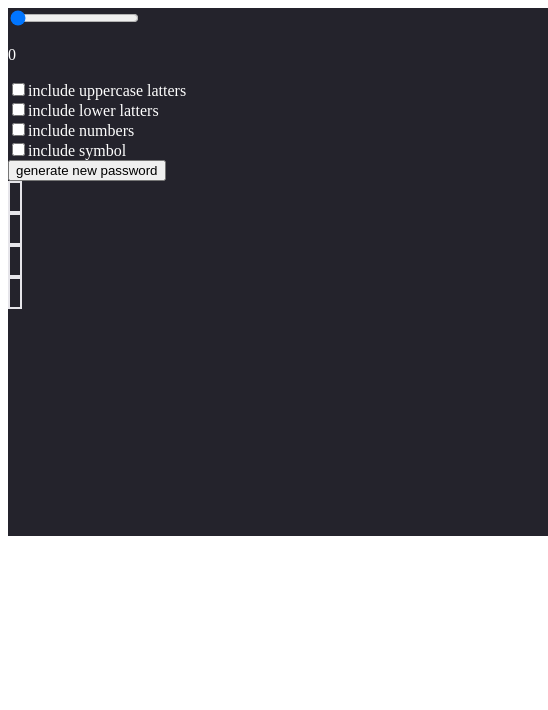
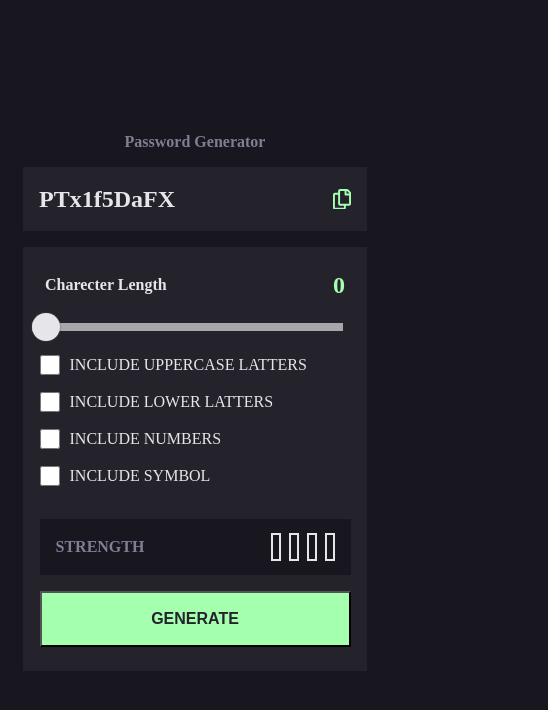
Before and after one commit to Nottoodaay/password-generator, a React (Vite) app: page / in a window 390 px wide. Shown: the top 710 px of the page, 548 px wide, since content can reach past the window. Built offline with nearby package versions, Linux system fonts and the light colour scheme.

Commit message:
fix passwordStrength logic and done mobile responsive styles

```diff
--- a/src/App.css
+++ b/src/App.css
@@ -0,0 +1,8 @@
+body{
+    background-color: #18171F;
+    display: flex;
+    align-items: center;
+    justify-content: center;
+
+    margin-top: 133px;
+}
--- a/src/App.tsx
+++ b/src/App.tsx
@@ -4,9 +4,6 @@ import './App.css'
 import { OptionsContainer } from './components/optionsContainer/OptionsContainer'
 
 function App() {
-
-
-
   return (
     <>
       <OptionsContainer/>
--- /dev/null
+++ b/src/atoms/InputTypeRange.tsx
@@ -0,0 +1,30 @@
+import React, {useState} from 'react'
+
+type props = {
+    passwordLength: number;
+    setPasswordLength: (val: number) => void
+}
+
+export const InputTypeRange: React.FC<props> = ({passwordLength, setPasswordLength}) => {
+
+    const [backgroundSize, setBackgroundSize] = useState<number>(0)
+
+    const handleChange = (event: string) =>{
+        setBackgroundSize((+event / 20) * 100)
+        setPasswordLength(+event)
+    }
+
+  return (
+    <>
+        <input
+            type='range'
+            min='0'
+            max='20'
+            step={1}
+            value={passwordLength}
+            onChange={e=>handleChange(e.target.value)}
+            style={{backgroundSize: `${backgroundSize}%`}}
+            />
+    </>
+  )
+}
--- a/src/components/optionsContainer/OptionsContainer.scss
+++ b/src/components/optionsContainer/OptionsContainer.scss
@@ -1,21 +1,209 @@
-.optionsContainer{
-    width: 540px;
-    height: 528px;
 
-    background-color: rgba(36, 35, 44, 1);
-    color: white;
+.body{
+    display: flex;
+    flex-direction: column;
+    align-items: center;
+    gap: 16px;
 
 
-    .strengthBox{
-        width: 10px;
-        height: 28px;
-
-        border: 2px solid rgba(230, 229, 234, 1);
+    h1{
+    font-size: 16px;
+    font-weight: 700;
+    color: rgba(129, 125, 146, 1);
     }
 
-    .checkBoxContainer{
+    .passwordContainer{
+        width: 344px;
+        height: 64px;
+
+        background-color: rgba(36, 35, 44, 1);
+
         display: flex;
-        flex-direction: column;
+        align-items: center;
+        justify-content: space-between;
+
+        h2{
+            margin-left: 16px;
+            font-size: 24px;
+            font-weight: 700;
+            color: rgba(230, 229, 234, 1);
+        }
+
+        div{
+            cursor: pointer;
+
+            width: 18px;
+            height: 20px;
+
+            margin-right: 16px;
+
+            background-image: url(../../assets/icon-copy.svg);
+            background-repeat: no-repeat;
+            background-size: cover;
+        }
     }
 
+    .optionsContainer{
+        width: 344px;
+        height: 424px;
+
+        display: flex;
+        align-items: center;
+        justify-content: center;
+        flex-direction: column;
+
+        background-color: #24232C;
+        color: white;
+
+        .rangeContainer{
+            width: 311px;
+            height: 67px;
+
+            display: flex;
+            align-items: center;
+            flex-direction: column;
+            gap: 8px;
+
+            .charecterLengthContainer{
+                width: 300px;
+                height: 30px;
+
+                display: flex;
+                align-items: center;
+                justify-content: space-between;
+
+                margin: 16px;
+
+                h3{
+                    font-size: 16px;
+                    font-weight: 700;
+                    color: rgba(230, 229, 234, 1);
+                }
+
+                div{
+                    font-size: 24px;
+                    font-weight: 700;
+                    color: rgba(164, 255, 175, 1);
+                }
+            }
+
+
+            input[type="range"] {
+                -webkit-appearance: none;
+                margin-right: 15px;
+                width: 311px;
+                height: 8px;
+                background: rgba(255, 255, 255, 0.6);
+                background-image: linear-gradient(#ff4500, #ff4500);
+                background-size: 50% 100%;
+                background-repeat: no-repeat;
+            }
+
+            input[type="range"]::-webkit-slider-thumb {
+                -webkit-appearance: none;
+                height: 28px;
+                width: 28px;
+                border-radius: 50%;
+                background:rgba(230, 229, 234, 1);
+                cursor: pointer;
+                box-shadow: 0 0 2px 0 #555;
+                transition: background .3s ease-in-out;
+            }
+
+            input[type=range]::-webkit-slider-runnable-track  {
+                -webkit-appearance: none;
+                box-shadow: none;
+                border: none;
+                background: transparent;
+            }
+        }
+
+        .checkBoxContainer{
+            width: 311px;
+            height: 132px;
+
+            display: flex;
+            flex-direction: column;
+            gap: 16px;
+
+            margin: 32px;
+
+            div{
+                width: 280px;
+                height: 21px;
+                display: flex;
+                align-items: center;
+                gap: 10px;
+
+            input[type="checkbox"]{
+                width: 20px;
+                height: 20px;
+
+                accent-color: rgba(164, 255, 175, 1);
+                }
+
+                .label{
+                    font-size: 16px;
+                    text-transform: uppercase;
+                    color: rgba(230, 229, 234, 1);
+                }
+            }
+        }
+
+        .passwordStrength{
+            width: 311px;
+            height: 56px;
+
+            display: flex;
+            align-items: center;
+            justify-content: space-between;
+            background-color: rgba(24, 23, 31, 1);
+
+            h4{
+                    font-size: 16px;
+                    font-weight: 700;
+                    line-height: 21.12px;
+                    color: rgba(129, 125, 146, 1);
+                    margin-left: 16px;
+                }
+
+            .strengthBoxContainer{
+                display: flex;
+                align-items: center;
+                gap: 8px;
+
+                margin-right: 16px;
+
+                .passwordStrengthText{
+                    font-size: 15px;
+                    font-weight: 700;
+                    line-height: 23.76px;
+
+                    color: rgba(230, 229, 234, 1);
+
+                }
+
+                .strengthBox{
+                width: 10px;
+                height: 28px;
+
+                border: 2px solid rgba(230, 229, 234, 1);
+                background-color: rgba(24, 23, 31, 1);
+                }
+            }
+        }
+
+        .generateBtn{
+            width: 311px;
+            height: 56px;
+            margin: 16px;
+
+            background-color: rgba(164, 255, 175, 1);
+            color: rgba(36, 35, 44, 1);
+
+            font-size: 16px;
+            font-weight: 700;
+            line-height: 21.12px;
+        }
+    }
 }
--- a/src/components/optionsContainer/OptionsContainer.tsx
+++ b/src/components/optionsContainer/OptionsContainer.tsx
@@ -1,5 +1,7 @@
-import { useState } from 'react'
+import { useEffect, useState } from 'react'
 import './OptionsContainer.scss'
+
+import { InputTypeRange } from '../../atoms/InputTypeRange'
 
 export const OptionsContainer = () => {
     const [password, setPassword] = useState<string>('')
@@ -30,10 +32,9 @@ export const OptionsContainer = () => {
         }
 
         setPassword(newPAssword)
-        checkPasswordStrength()
     }
 
-    const checkPasswordStrength = () =>{
+    useEffect(()=>{
         let bgColorCheck = 0
 
         if(upperCase) bgColorCheck += 1
@@ -41,13 +42,18 @@ export const OptionsContainer = () => {
         if(numbers) bgColorCheck += 1
         if(symbols) bgColorCheck += 1
 
+        if(bgColorCheck == 0){
+            setPasswordStrength('')
+            setColor('')
+        }
+
         if(bgColorCheck == 1){
            setPasswordStrength('TOO WEAK')
            setColor('#A4FFAF')
         }
         if(bgColorCheck == 2){
             setPasswordStrength('WEAK')
-             setColor('#F64A4A')
+            setColor('#F8CD65')
         }
         if(bgColorCheck == 3){
             setPasswordStrength('MEDIUM')
@@ -55,55 +61,66 @@ export const OptionsContainer = () => {
         }
         if(bgColorCheck == 4){
             setPasswordStrength('STRONG')
-            setColor('#F8CD65')
+            setColor('#F64A4A')
         }
 
         setStrengthNumber(bgColorCheck)
-    }
+    },[upperCase, lowerCase, numbers, symbols])
 
   return (
+    <div className='body'>
+
+    <h1>Password Generator</h1>
+
+    <div className='passwordContainer'>
+        <h2>
+            {password ? password : 'PTx1f5DaFX'}
+        </h2>
+
+        <div></div>
+    </div>
+
     <div className="optionsContainer">
-
-        <div>{password}</div>
-
-        <input
-         type='range'
-         min='0'
-         max='20'
-         step={1}
-         value={passwordLength}
-         onChange={e=>setPasswordLength(parseInt(e.target.value))}
-         />
-        <p>{passwordLength}</p>
+        <div className='rangeContainer'>
+            <div className='charecterLengthContainer'>
+                <h3>Charecter Length</h3>
+                <div>
+                    {passwordLength}
+                </div>
+            </div>
+            <InputTypeRange passwordLength={passwordLength} setPasswordLength={setPasswordLength}/>
+        </div>
 
         <div className='checkBoxContainer'>
             <div>
                 <input type="checkbox" onChange={()=>setUpperCase(!upperCase)}/>
-                <label>include uppercase latters</label>
+                <label className='label'>include uppercase latters</label>
             </div>
             <div>
                 <input type="checkbox" onChange={()=>setLowerCase(!lowerCase)} />
-                <label>include lower latters</label>
+                <label className='label'>include lower latters</label>
             </div>
              <div>
                 <input type="checkbox" onChange={()=>setNumbers(!numbers)} />
-                <label>include numbers</label>
+                <label className='label'>include numbers</label>
             </div>
             <div>
                 <input type="checkbox" onChange={()=> setSymbols(!symbols)} />
-                <label>include symbol</label>
+                <label className='label'>include symbol</label>
             </div>
         </div>
 
-        <button onClick={generateRandomPassword}>generate new password</button>
-
-        <div>{passwordStrength}</div>
-
 
         <div className='passwordStrength'>
+            <h4>STRENGTH</h4>
+
+            <div className='strengthBoxContainer'>
+                <h4 className='passwordStrengthText'>{passwordStrength}</h4>
+
                 <div className='strengthBox' style={{
                     backgroundColor:
                     strengthNumber === 0 ? '' : color}}></div>
+
                 <div className='strengthBox' style={{
                     backgroundColor:
                     strengthNumber === 1 ? '' : color}} ></div>
@@ -117,5 +134,9 @@ export const OptionsContainer = () => {
                     strengthNumber === 4 ? color : ''}}></div>
             </div>
         </div>
+
+        <button className='generateBtn'  onClick={generateRandomPassword}>GENERATE</button>
+    </div>
+    </div>
   )
 }
--- a/src/index.css
+++ b/src/index.css
@@ -0,0 +1,5 @@
+*{
+    margin: 0;
+    padding: 0;
+    box-sizing: border-box;
+}
```
Also changed, not shown: src/assets/icon-copy.svg (added). Lines whose indentation alone changed are shown as unchanged.
